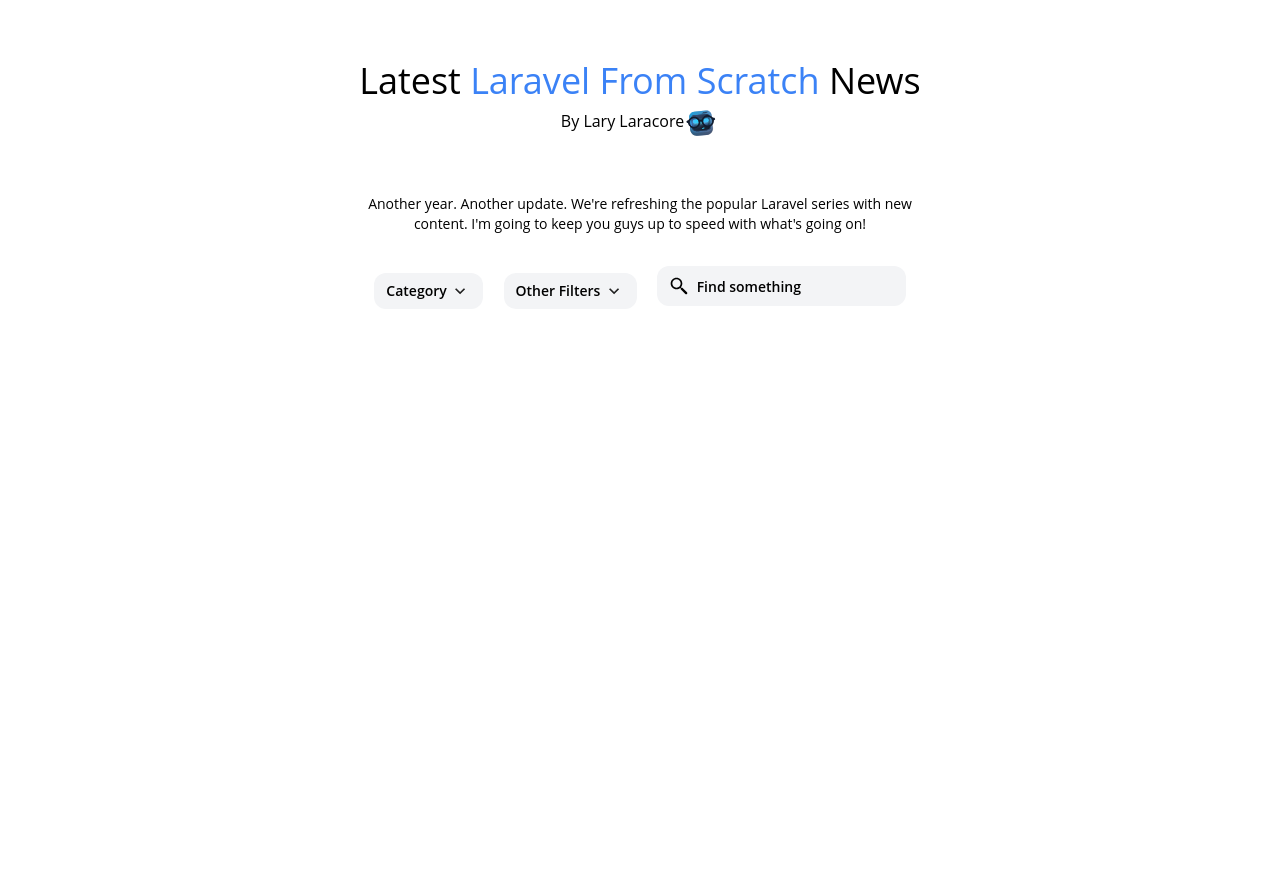
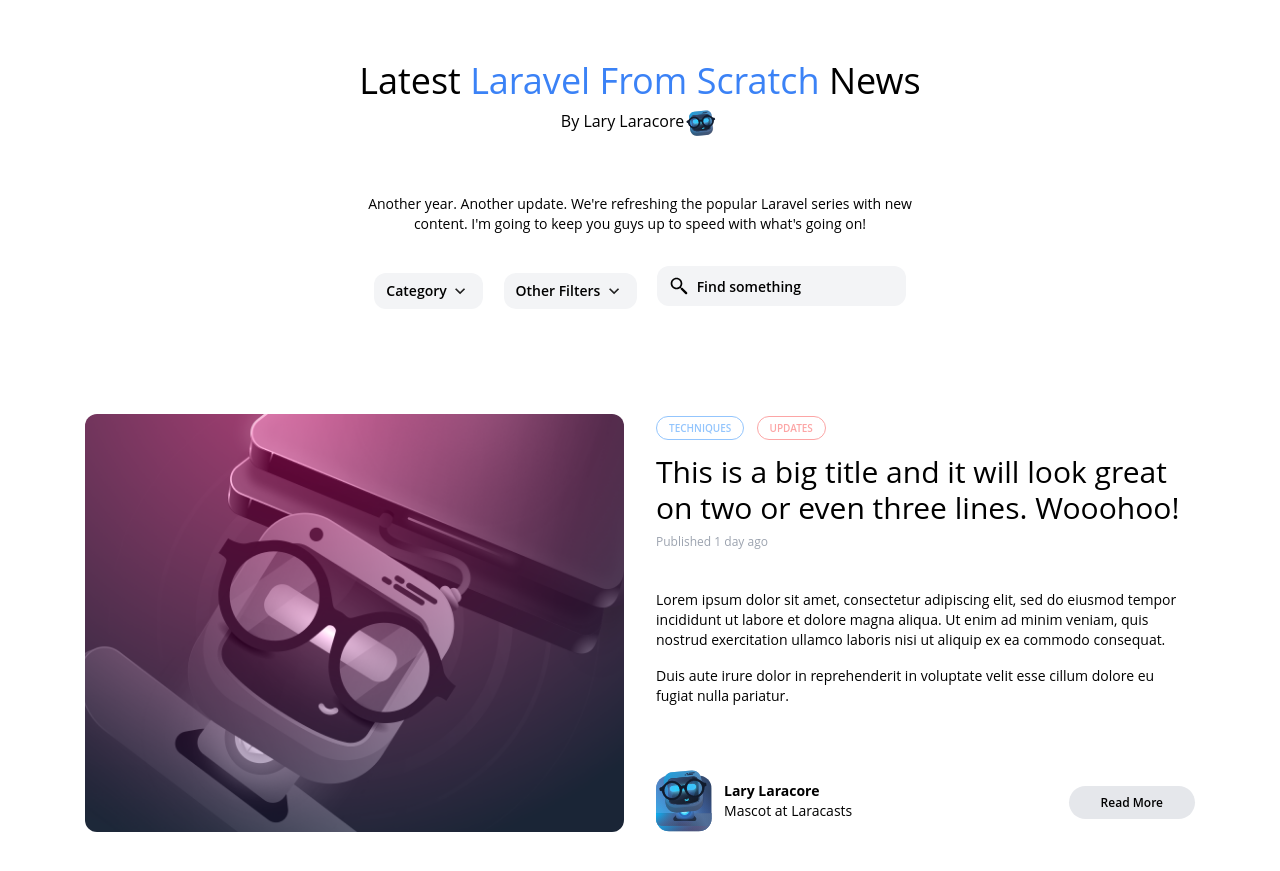
Before and after one commit to AndressaDaCosta/Laravel-From-Scratch-HTML-CSS, a plain HTML site: page index.html in a window 1280 px wide. Shown: the part 75-946 px from the top of the page. Before the commit the page ends 800 px from the top, so only its background shows below. Drawn offline with nearby package versions, Linux system fonts and the light colour scheme.

Commit message:
The Blog Post Card

```diff
--- a/index.html
+++ b/index.html
@@ -148,7 +148,88 @@
 			</div>
 		</header>
 
-		<main></main>
+		<main class="max-w-6xl mx-auto mt-6 lg:mt-20 space-y-6">
+			<article
+				class="transition-colors duration-300 hover:bg-gray-100 border border-black border-opacity-0 hover:border-opacity-5 rounded-xl">
+				<div class="py-6 px-5 lg:flex">
+					<div class="flex-1 lg:mr-8">
+						<img
+							src="./images/illustration-1.png"
+							alt="Blog Post illustration"
+							class="rounded-xl" />
+					</div>
+
+					<div class="flex-1 flex flex-col justify-between">
+						<header class="mt-8 lg:mt-0">
+							<div class="space-x-2">
+								<a
+									href="#"
+									class="px-3 py-1 border border-blue-300 rounded-full text-blue-300 text-xs uppercase font-semibold"
+									style="font-size: 10px"
+									>Techniques</a
+								>
+
+								<a
+									href="#"
+									class="px-3 py-1 border border-red-300 rounded-full text-red-300 text-xs uppercase font-semibold"
+									style="font-size: 10px"
+									>Updates</a
+								>
+							</div>
+
+							<div class="mt-4">
+								<h1 class="text-3xl">
+									This is a big title and it will look great
+									on two or even three lines. Wooohoo!
+								</h1>
+
+								<span class="mt-2 block text-gray-400 text-xs">
+									Published <time>1 day ago</time>
+								</span>
+							</div>
+						</header>
+
+						<div class="text-sm mt-2">
+							<p>
+								Lorem ipsum dolor sit amet, consectetur
+								adipiscing elit, sed do eiusmod tempor
+								incididunt ut labore et dolore magna aliqua. Ut
+								enim ad minim veniam, quis nostrud exercitation
+								ullamco laboris nisi ut aliquip ex ea commodo
+								consequat.
+							</p>
+
+							<p class="mt-4">
+								Duis aute irure dolor in reprehenderit in
+								voluptate velit esse cillum dolore eu fugiat
+								nulla pariatur.
+							</p>
+						</div>
+
+						<footer class="flex justify-between items-center mt-8">
+							<div class="flex items-center text-sm">
+								<img
+									src="./images/lary-avatar.svg"
+									alt="Lary avatar" />
+								<div class="ml-3">
+									<h5 class="font-bold">Lary Laracore</h5>
+									<h6>Mascot at Laracasts</h6>
+								</div>
+							</div>
+
+							<div class="hidden lg:block">
+								<a
+									href="#"
+									class="transition-colors duration-300 text-xs font-semibold bg-gray-200 hover:bg-gray-300 rounded-full py-2 px-8"
+									>Read More</a
+								>
+							</div>
+						</footer>
+					</div>
+				</div>
+			</article>
+
+		</main>
 
 		<footer></footer>
 	</section>
```
